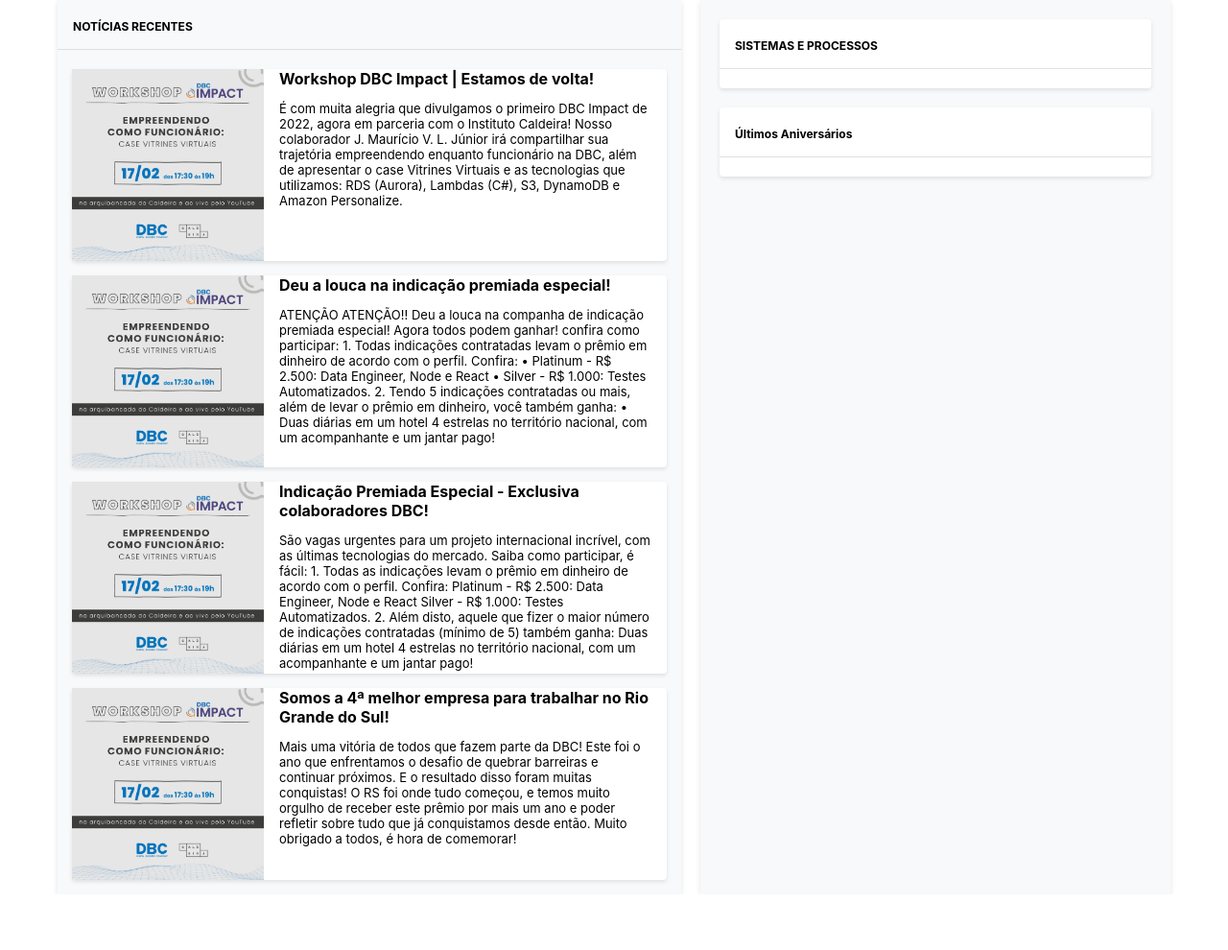
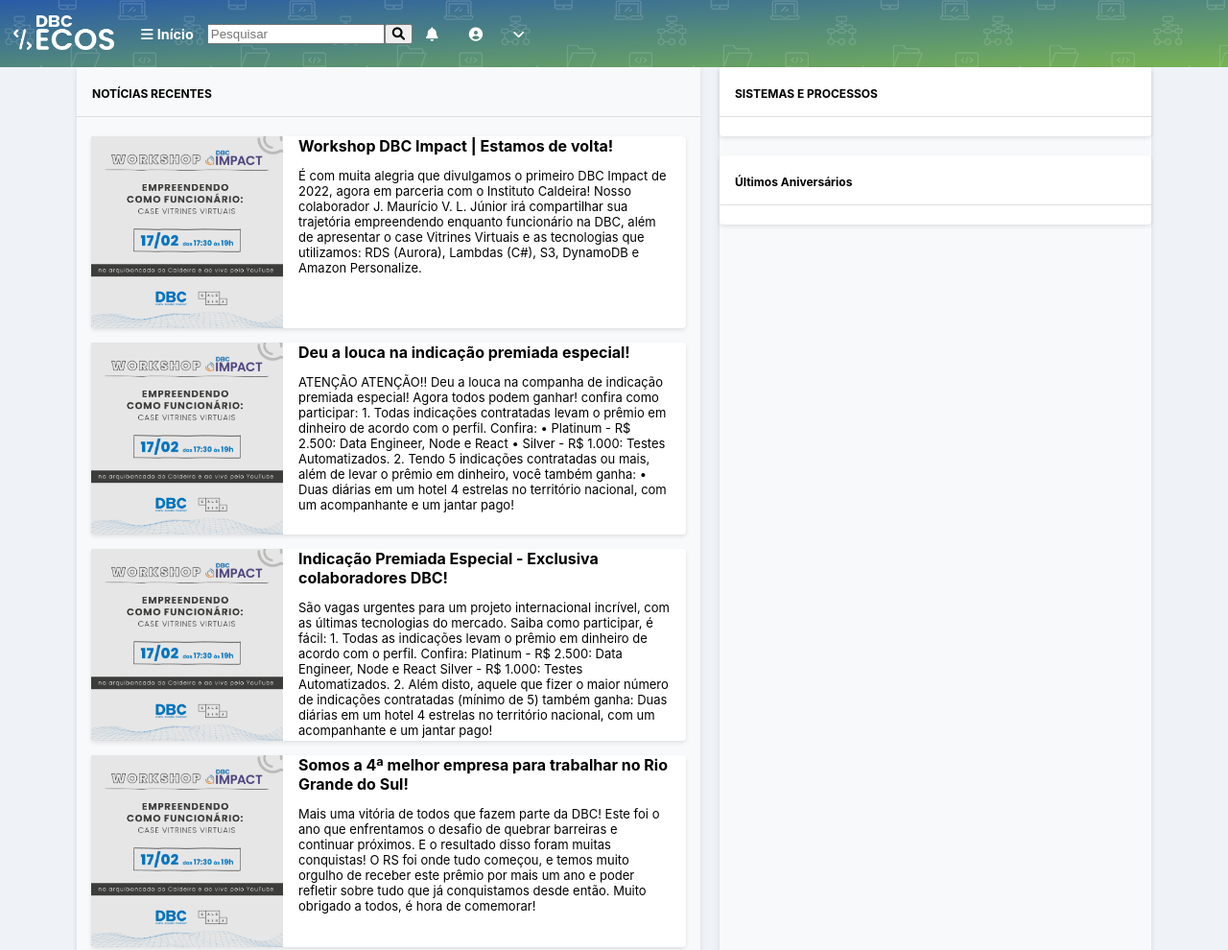
Before and after one commit to nflorisbal/vemserdbc-ecos, a plain HTML site: page index.html in a window 1280 px wide. Shown: the whole page at 96% size. Before the commit the page ends 932 px from the top, so only its background shows below. Drawn offline with Linux system fonts and the light colour scheme.

Commit message:
add new files

```diff
--- a/css/style.css
+++ b/css/style.css
@@ -3,6 +3,26 @@
     margin: 0;
     font-size: 90%;
     font-family: -apple-system, BlinkMacSystemFont, 'Segoe UI', Roboto, Oxygen, Ubuntu, Cantarell, 'Open Sans', 'Helvetica Neue', sans-serif;
+    background-color: #eff3f8;
+}
+
+header{
+    display: flex;
+    background: url(/img/patternECOStransparente.png), linear-gradient(to bottom right, #295ba7, #78b454);
+    align-items: center;
+    height: 70px;
+}
+header a > img{
+    width: 105px;
+    height: 36px;
+}
+header a{
+    padding: 14px;
+    color:white ;
+    text-decoration: none;
+}
+header li{
+    display: inline;
 }
 
 main {
@@ -59,7 +79,7 @@
     display: flex;
     flex-direction: column;
     box-shadow: 0px 2px 6px rgb(0 0 0 / 10%);
-    padding: 20px;
+    /* padding: 20px; */
     background-color: #f8f9fa;
     margin-left: 20px;
     width: 450px;
--- a/index.html
+++ b/index.html
@@ -12,6 +12,15 @@
 
 <body>
     <header>
+        <a href=""><img src="/img/dbcecoslogo.png" alt=""></a>
+        <a href=""><i class="fa-solid fa-bars"></i> <strong> Início</strong></a>
+        <input type="text" placeholder="Pesquisar">
+        <button type="submit"><i class="fa-solid fa-magnifying-glass"></i></button>
+        <div class="text-right">
+            <a href=""><i class="fa-solid fa-bell"></i></a>
+            <a href=""><i class="fa-solid fa-circle-user"></i></a>
+            <a href=""><i class="fa-solid fa-angle-down"></i></a>
+        </div>
     </header>
     <main class="container">
         <section class="central-section">
@@ -60,11 +69,13 @@
             <div class="card-news shadow-border">
                 <img src="img/noticia1.png" alt="">
                 <div>
-                <h6>Somos a 4ª melhor empresa para trabalhar no Rio Grande do Sul!</h6>
-                <p>Mais uma vitória de todos que fazem parte da DBC! Este foi o ano que enfrentamos o desafio de
-                    quebrar barreiras e continuar próximos. E o resultado disso foram muitas conquistas! O RS foi onde
-                    tudo começou, e temos muito orgulho de receber este prêmio por mais um ano e poder refletir sobre
-                    tudo que já conquistamos desde então. Muito obrigado a todos, é hora de comemorar!</p>
+                    <h6>Somos a 4ª melhor empresa para trabalhar no Rio Grande do Sul!</h6>
+                    <p>Mais uma vitória de todos que fazem parte da DBC! Este foi o ano que enfrentamos o desafio de
+                        quebrar barreiras e continuar próximos. E o resultado disso foram muitas conquistas! O RS foi
+                        onde
+                        tudo começou, e temos muito orgulho de receber este prêmio por mais um ano e poder refletir
+                        sobre
+                        tudo que já conquistamos desde então. Muito obrigado a todos, é hora de comemorar!</p>
                 </div>
             </div>
         </section>
```
Also changed, not shown: img/dbcecoslogo.png (added), img/patternECOStransparente.png (added).
